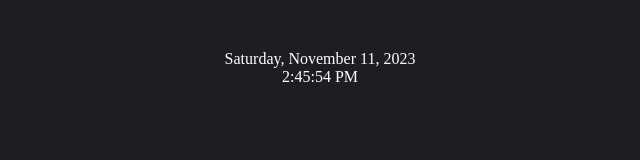
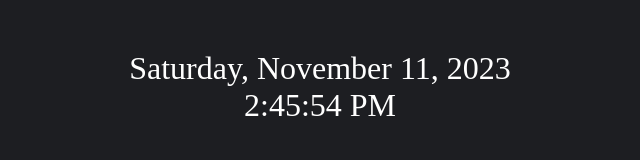
Before and after one commit to Creatrixz/Date_Time_Notion, a plain HTML site: page index.html in a window 1280 px wide. Shown: the whole page, without its empty margins (320-960 px from the left). Drawn offline with Linux system fonts and the light colour scheme.

Commit message:
Update style.css

```diff
--- a/style.css
+++ b/style.css
@@ -16,11 +16,11 @@ body {
 #date {
   color: white;
   text-align: center;
-  font-size: 1.0em;
+  font-size: 32px;
   }
 
 #time {
   color: white;
   text-align: center;
-  font-size: 1.0em;
+  font-size: 32px;
   }
```
